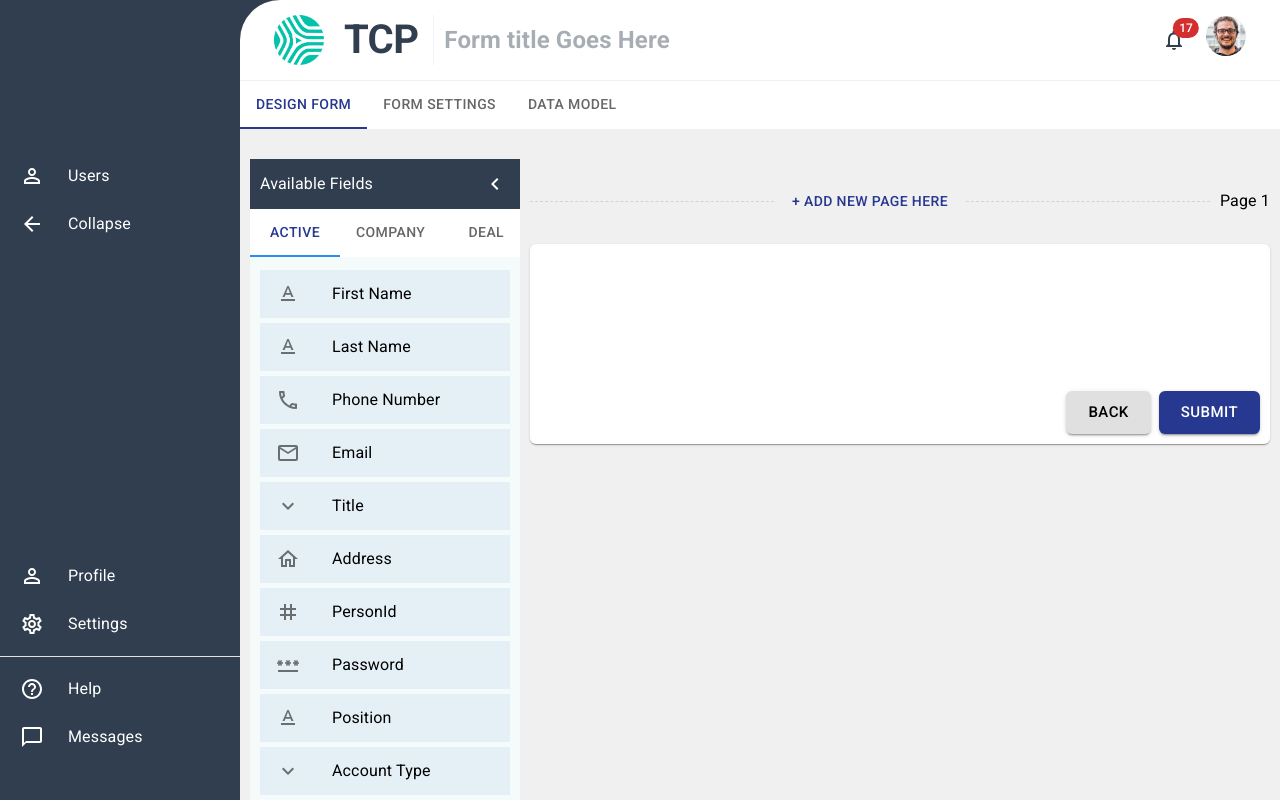
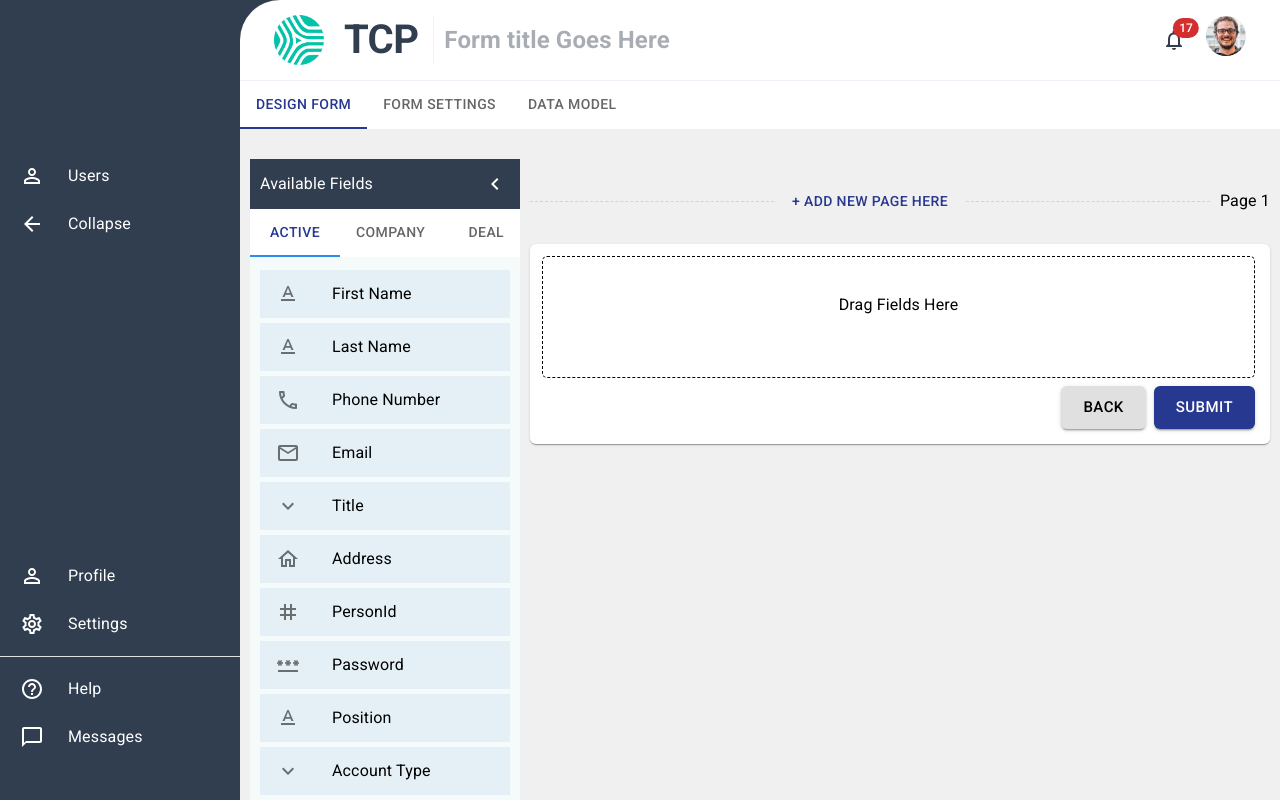
Before and after one commit to supercodingfan/tcp-form-builder, a React (Create React App) app: page / in a window 1280 px wide. Shown: the top 800 px of the page. Built offline with nearby package versions, Linux system fonts and the light colour scheme.

Commit message:
updated form components

```diff
--- a/package.json
+++ b/package.json
@@ -18,6 +18,7 @@
     "@types/uuid": "^8.3.4",
     "husky": "^8.0.1",
     "lint-staged": "^13.0.3",
+    "mui-file-dropzone": "^4.0.1",
     "prettier": "^2.7.1",
     "react": "^18.2.0",
     "react-dnd": "^16.0.1",
--- a/src/components/FormBuilder/FormPage/index.tsx
+++ b/src/components/FormBuilder/FormPage/index.tsx
@@ -1,5 +1,5 @@
 import { FC } from 'react';
-import { Box, Grid, Button } from '@mui/material';
+import { Box, Grid, Button, Typography } from '@mui/material';
 import { v4 as uuid } from 'uuid';
 import { useDrop } from 'react-dnd';
 
@@ -22,10 +22,21 @@ const FormPage: FC<Props> = ({ item: { id, isLast, components } }: Props) => {
       if (didDrop || item.id) {
         return;
       }
+      const newItem =
+        item.type === 'select'
+          ? {
+              ...item,
+              options: [
+                { label: 'Option 1', value: 'option1' },
+                { label: 'Option 2', value: 'option2' },
+                { label: 'Option 3', value: 'option3' },
+              ],
+            }
+          : item;
       onAddComponent(id, {
         id: uuid(),
-        ...item,
-        width: 6,
+        ...newItem,
+        width: item.type === 'file' ? 12 : 6,
         value: '',
       });
     },
@@ -37,12 +48,29 @@ const FormPage: FC<Props> = ({ item: { id, isLast, components } }: Props) => {
 
   return (
     <S.FormPage>
-      <Grid container spacing={1} flexGrow={1} ref={drop} pb={2}>
+      <Grid
+        container
+        spacing={1}
+        flexGrow={1}
+        ref={drop}
+        pb={3}
+        style={
+          components.length
+            ? {}
+            : {
+                border: '1px dashed black',
+                borderRadius: '5px',
+                alignItems: 'center',
+                justifyContent: 'center',
+              }
+        }
+      >
         {components.map((item) => {
           return <FormItem key={item.id} component={item} pageId={id} />;
         })}
+        {components.length === 0 && <Typography>Drag Fields Here</Typography>}
       </Grid>
-      <Box display="flex" justifyContent="end">
+      <Box display="flex" justifyContent="end" pt={1}>
         {isLast && (
           <Button
             size="large"
--- a/src/components/FormBuilder/FormPage/styled.ts
+++ b/src/components/FormBuilder/FormPage/styled.ts
@@ -3,7 +3,10 @@ import { Paper } from '@mui/material';
 
 export const FormPage = styled(Paper)`
   min-height: 200px;
-  padding: 10px;
+  padding-top: 20px;
+  padding-left: 20px;
+  padding-bottom: 15px;
+  padding-right: 15px;
   display: flex;
   flex-direction: column;
   justify-content: end;
--- a/src/components/common/FormItem/index.tsx
+++ b/src/components/common/FormItem/index.tsx
@@ -7,6 +7,7 @@ import {
 } from '@mui/icons-material';
 import { useDrop, useDrag } from 'react-dnd';
 import { v4 as uuid } from 'uuid';
+import { DropzoneArea } from 'mui-file-dropzone';
 
 import { InputField } from 'components/common/InputField';
 import { useFormBuilder } from 'provider/FormBuilderProvider';
@@ -29,10 +30,21 @@ const FormItem: FC<Props> = ({ component, pageId }: Props) => {
         if (item.id) {
           onChangePosition(pageId, item.id, component.id, 'prev');
         } else {
+          const newItem =
+            item.type === 'select'
+              ? {
+                  ...item,
+                  options: [
+                    { label: 'Option 1', value: 'option1' },
+                    { label: 'Option 2', value: 'option2' },
+                    { label: 'Option 3', value: 'option3' },
+                  ],
+                }
+              : item;
           onAddBetween(pageId, component.id, 'prev', {
             id: uuid(),
-            ...item,
-            width: 6,
+            ...newItem,
+            width: item.type === 'file' ? 12 : 6,
             value: '',
           });
         }
@@ -51,10 +63,21 @@ const FormItem: FC<Props> = ({ component, pageId }: Props) => {
         if (item.id) {
           onChangePosition(pageId, item.id, component.id, 'next');
         } else {
+          const newItem =
+            item.type === 'select'
+              ? {
+                  ...item,
+                  options: [
+                    { label: 'Option 1', value: 'option1' },
+                    { label: 'Option 2', value: 'option2' },
+                    { label: 'Option 3', value: 'option3' },
+                  ],
+                }
+              : item;
           onAddBetween(pageId, component.id, 'next', {
             id: uuid(),
-            ...item,
-            width: 6,
+            ...newItem,
+            width: item.type === 'file' ? 12 : 6,
             value: '',
           });
         }
@@ -111,13 +134,32 @@ const FormItem: FC<Props> = ({ component, pageId }: Props) => {
                 </IconButton>
               </Box>
             </S.LabelContainer>
+            {component.type === 'file' ? (
+              <DropzoneArea
+                onDelete={() => console.log('DropZoneArea onDelete')}
+                onChange={() => console.log('DropZoneArea onChange')}
+                fileObjects={undefined}
+              />
+            ) : component.type === 'select' ? (
+              <InputField
+                select
+                variant="filled"
+                value={component.value}
+                error={false}
+                data={component.options}
+                fullWidth
+                onChange={handleChange}
+              />
+            ) : (
               <InputField
                 variant="filled"
                 value={component.value}
                 error={false}
+                type={component.type}
                 fullWidth
                 onChange={handleChange}
               />
+            )}
           </Box>
         </Box>
       </S.FormItem>
--- a/src/provider/FormBuilderProvider.tsx
+++ b/src/provider/FormBuilderProvider.tsx
@@ -169,7 +169,6 @@ export const FormBuilderProvider: FC<Props> = ({ children }: Props) => {
     targetComponentId: string,
     type: string
   ) => {
-    console.log(sourceComponentId, targetComponentId, type);
     setPages((pages) => [
       ...pages.map((page) =>
         page.id === pageId
```
Also changed, not shown: 1 other file (tests, documents, lock files or other folders). Lines whose indentation alone changed are shown as unchanged.
